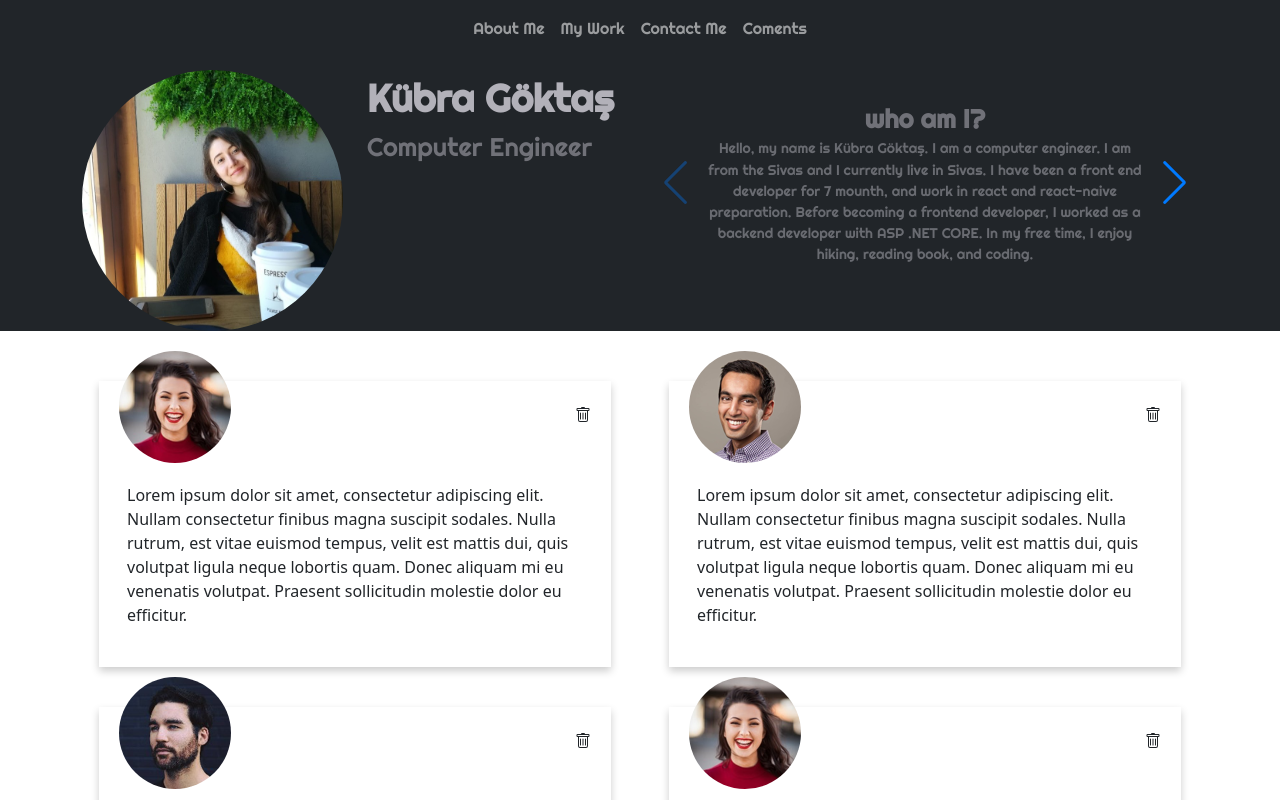
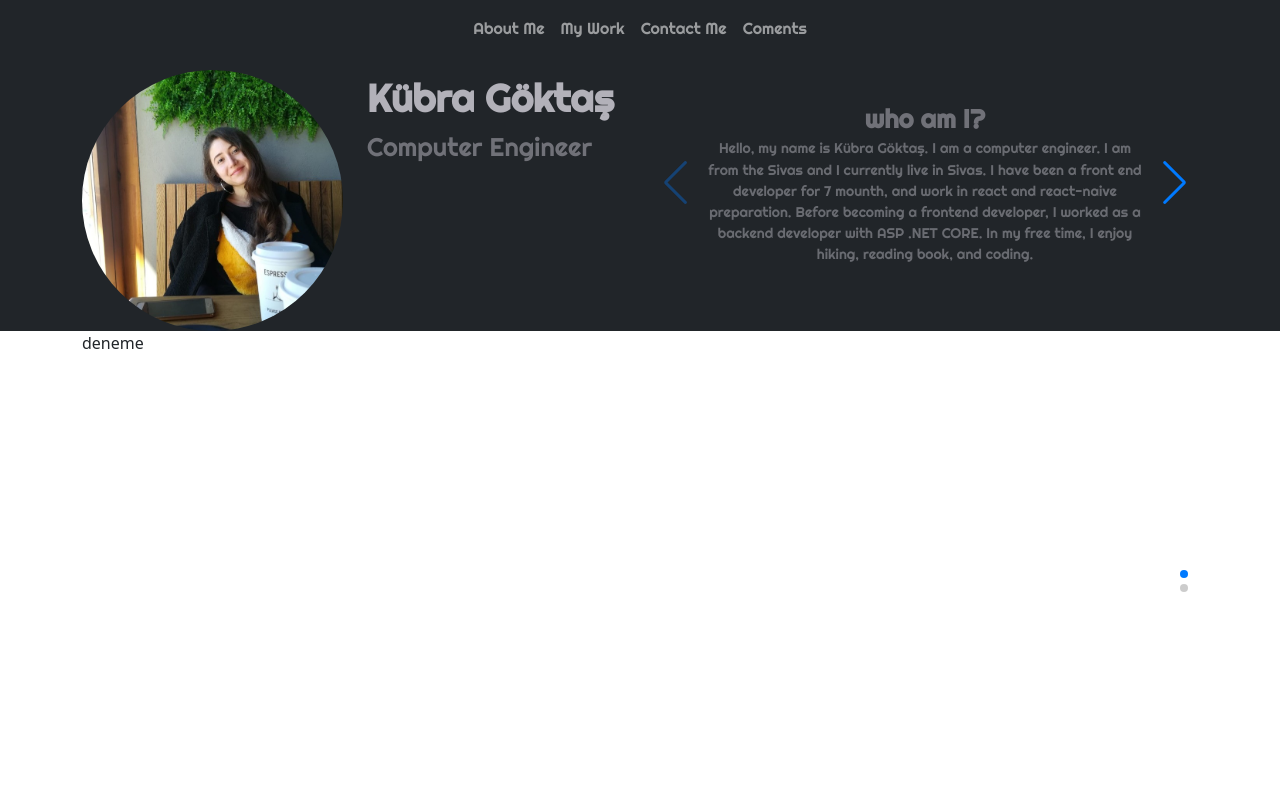
Before and after one commit to KubraGoktas/personal-blog, a React (Create React App) app: page /MyWork in a window 1280 px wide. Shown: the top 800 px of the page. Built offline with nearby package versions, Linux system fonts and the light colour scheme; a web font is replaced by a local one.

Commit message:
vertical swiper eklendi

```diff
--- /dev/null
+++ b/src/components/SwiperItemWithImage.js
@@ -0,0 +1,11 @@
+import React from 'react'
+
+const SwiperItemWithImage = () => {
+    return (
+        <div>
+            deneme
+        </div>
+    )
+}
+
+export default SwiperItemWithImage
--- a/src/index.css
+++ b/src/index.css
@@ -158,3 +158,17 @@ code {
   font-size: 2vw;
   font-weight: thin;
 }
+
+
+
+.swiper {
+  width: 100%;
+  height: 100%;
+}
+
+.swiper-slide img {
+  display: block;
+  width: 100%;
+  height: 100%;
+  object-fit: cover;
+}
--- a/src/pages/MyWork.js
+++ b/src/pages/MyWork.js
@@ -1,7 +1,18 @@
 import React, { useEffect, useState } from 'react'
+import { Col, Container, Row } from 'reactstrap'
 import foto1 from '../assets/images/indir.jpg'
 import me from '../assets/images/me.jpg'
-
+import { Swiper, SwiperSlide } from 'swiper/react';
+// import { Swiper, SwiperSlide } from 'swiper';
+import SwiperCore, {
+    Navigation,
+    Pagination,
+    Mousewheel
+} from 'swiper';
+import SwiperItemWithImage from '../components/SwiperItemWithImage';
+// install Swiper modules
+SwiperCore.use([Navigation]);
+SwiperCore.use([Mousewheel,Pagination]);
 const MyWork = () => {
     const [opacity, setopacity] = useState(1)
     const [ScrollPosition, setScrollPosition] = useState()
@@ -24,9 +35,38 @@ const MyWork = () => {
             setopacity(opacity - 0.01)
         }
     }, [ScrollPosition])
+
     console.log(ScrollPosition, opacity)
+
     return (
-        <div id='MyWork' >
+        <div id='MyWork'>
+            <Container style={{height:500,position:'relative'}}>
+                {/* <Row
+                    style={{
+                        textAlignLast: 'center'
+                    }}
+                >
+                    <Col>
+                        burası1
+                    </Col>
+                    <Col>
+                        burası2
+                    </Col>
+                </Row> */}
+                <Swiper
+                    direction={'vertical'}
+                    pagination={true}
+                    mousewheel={true}
+                    style={{width:'100%',height:'100%'}}
+                >
+                    <SwiperSlide>
+                        <SwiperItemWithImage/>
+                    </SwiperSlide>
+                    <SwiperSlide>
+                    <SwiperItemWithImage/>
+                    </SwiperSlide>
+                </Swiper>
+            </Container>
             {/* <img src={foto1} width='50%' style={{ position: 'absolute' }} />
             <img src={me} width='50%' style={{ position: 'relative', opacity: opacity }} /> */}
 
```
